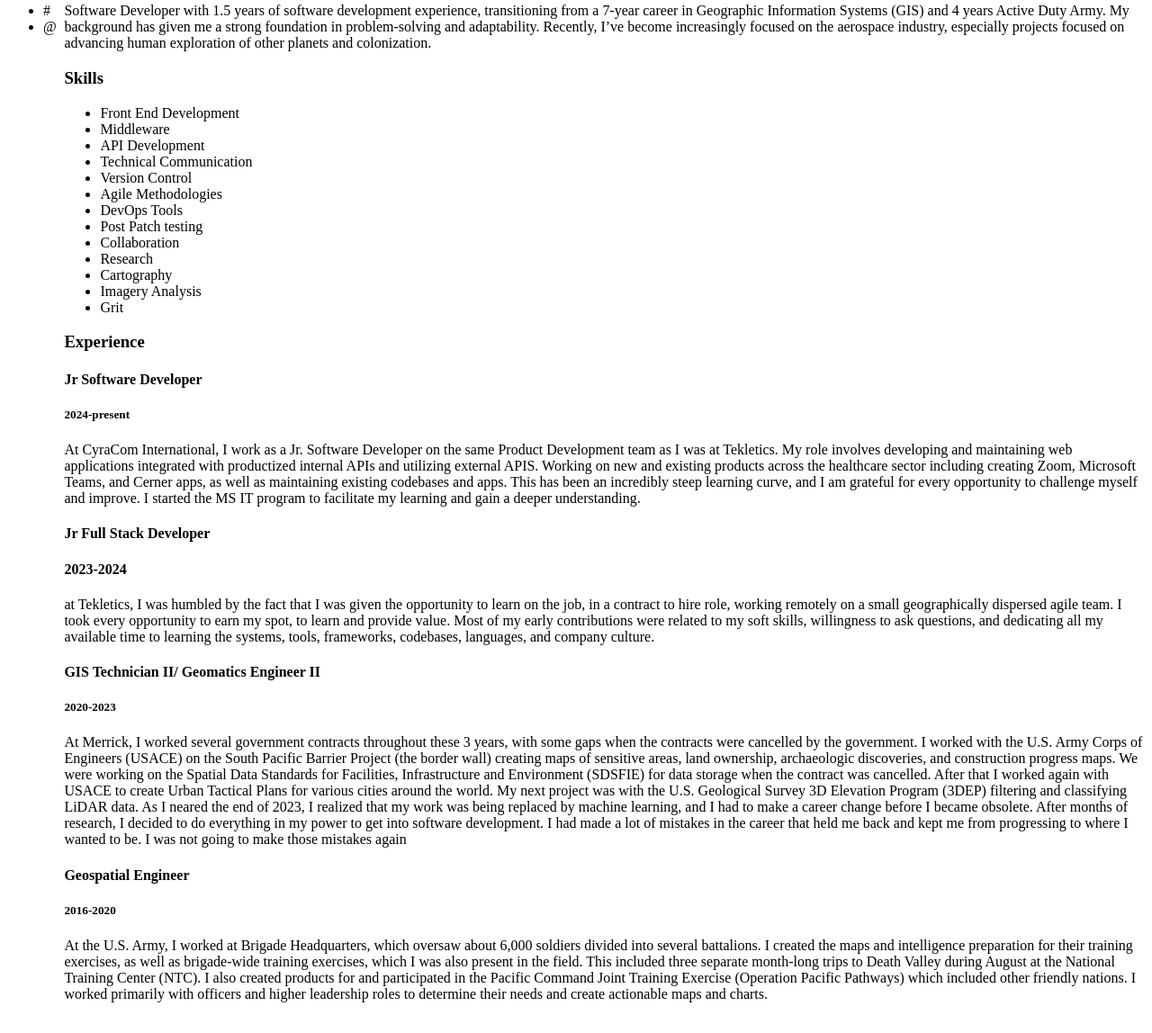
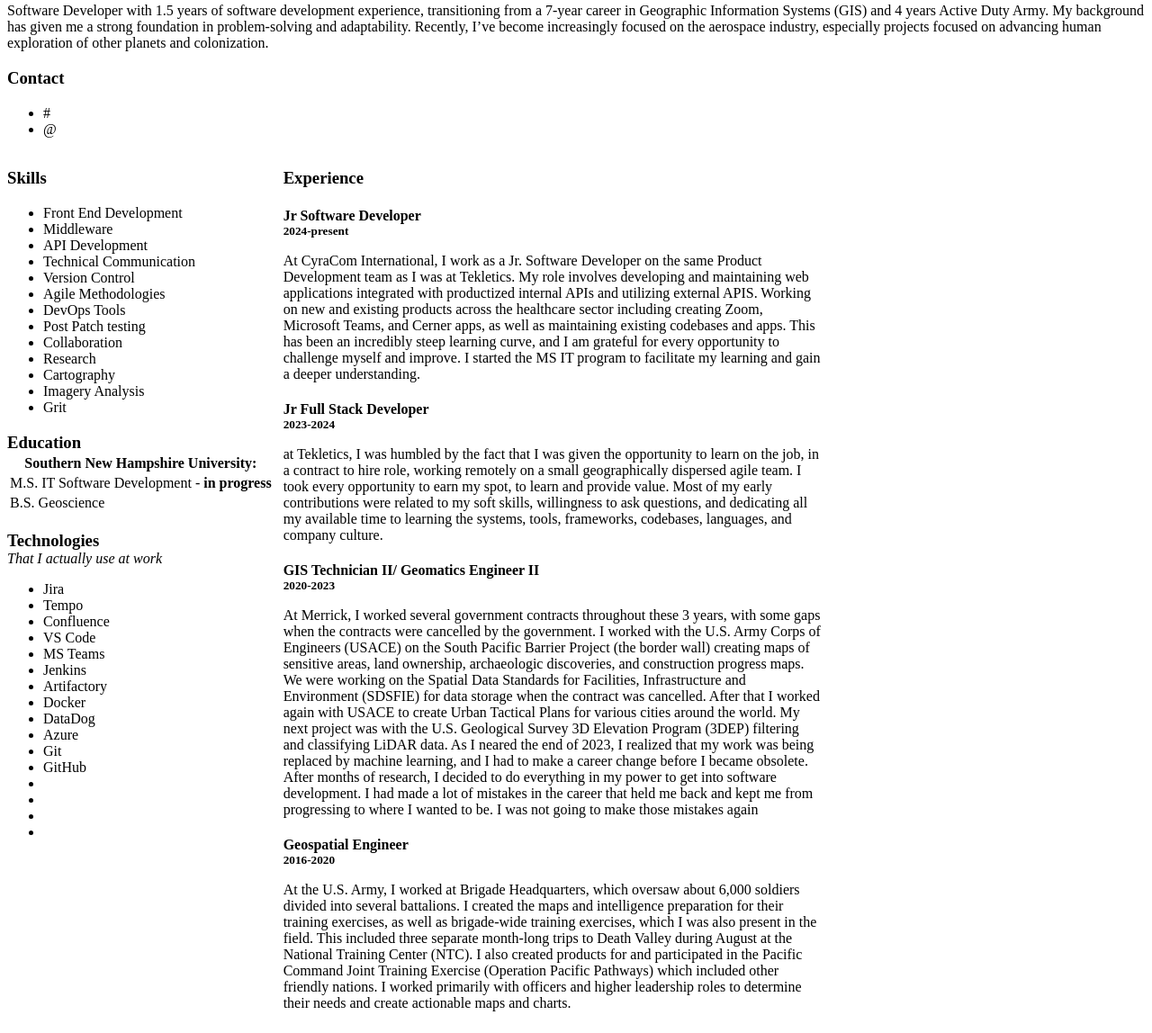
Before and after one commit to markwmc/markwmc.github.io, a plain HTML site: page website/resume.html in a window 1280 px wide. Shown: the part 289-1437 px from the top of the page at 90% size. Drawn offline with Linux system fonts and the light colour scheme.

Commit message:
formatting resume

```diff
--- a/website/resume.html
+++ b/website/resume.html
@@ -9,15 +9,7 @@
         <h1 style="text-align:center">MARK MCCLALLEN</h1>
             <h2 style="text-align:center">Software Developer</h2>
         <div style="display: flex">
-            <div>
-                <h3>Contact</h3>
-                <div>
-                    <ul>
-                        <li>#</li>
-                        <li>@</li>
-                    </ul>
-                </div>
-            </div>
+
             <div>
                 <h3>Profile</h3>
                 <div>
@@ -30,6 +22,15 @@
                 advancing human exploration of other planets and colonization.</p>
             </div>
             <div>
+                <h3>Contact</h3>
+                <div>
+                    <ul>
+                        <li>#</li>
+                        <li>@</li>
+                    </ul>
+                </div>
+            </div>
+            <div style="margin-right: 10px; float:inline-start">
                 <h3>Skills</h3>
                 <div>
                     <ul>
@@ -47,13 +48,43 @@
                         <li>Imagery Analysis</li>
                         <li>Grit</li>
                     </ul>
+                    <div>
+                        <h3 style="margin-bottom: 0">Education</h3>
+                       <table>
+                        <tr><th>Southern New Hampshire University:</th></tr>
+                        <td>M.S. IT Software Development - <strong>in progress</strong></td>
+                        <tr><td>B.S. Geoscience</td></tr>
+                        </table>
+                    </div>
+                    <div>
+                        <h3 style="margin-bottom:0">Technologies</h3>
+                        <em>That I actually use at work</em>
+                        <ul>
+                            <li>Jira</li>
+                            <li>Tempo</li>
+                            <li>Confluence</li>
+                            <li>VS Code</li>
+                            <li>MS Teams</li>
+                            <li>Jenkins</li>
+                            <li>Artifactory</li>
+                            <li>Docker</li>
+                            <li>DataDog</li>
+                            <li>Azure</li>
+                            <li>Git</li>
+                            <li>GitHub</li>
+                            <li></li>
+                            <li></li>
+                            <li></li>
+                            <li></li>
+                        </ul>
+                    </div>
                 </div>
             </div>
-            <div>
+            <div style=" width:600px; align-content:flex-start">
                 <h3>Experience</h3>
                 <div>
-                     <h4>Jr Software Developer</h4>
-                    <h5>2024-present</h5>
+                     <h4 style="margin-bottom: 0;">Jr Software Developer</h4>
+                    <h5 style="margin-top: 0; margin-bottom: 0">2024-present</h5>
                     <p>At CyraCom International, I work as a Jr. Software Developer on
                         the same Product Development team as I was at Tekletics. My
                         role involves developing and maintaining web applications
@@ -67,8 +98,8 @@
                         understanding. </p>
                 </div>
                 <div>
-                    <h4>Jr Full Stack Developer</h4>
-                    <h4>2023-2024</h4>
+                    <h4 style="margin-bottom:0;">Jr Full Stack Developer</h4>
+                    <h5 style="margin-top:0; margin-bottom:0">2023-2024</h5>
                     <p>
                         at Tekletics, I was humbled by the fact that I was given the
                         opportunity to learn on the job, in a contract to hire role, working
@@ -80,8 +111,8 @@
                         and company culture.</p>
                 </div>
                 <div>
-                    <h4>GIS Technician II/ Geomatics Engineer II</h4>
-                    <h5>2020-2023</h5>
+                    <h4 style="margin-bottom:0">GIS Technician II/ Geomatics Engineer II</h4>
+                    <h5 style="margin-top: 0; margin-bottom:0">2020-2023</h5>
                     <p>At Merrick, I worked several government contracts throughout
                         these 3 years, with some gaps when the contracts were
                         cancelled by the government. I worked with the U.S. Army Corps
@@ -103,8 +134,8 @@
                         make those mistakes again</p>
                 </div>
                 <div>
-                    <h4>Geospatial Engineer</h4>
-                    <h5>2016-2020</h5>
+                    <h4 style="margin-bottom:0;">Geospatial Engineer</h4>
+                    <h5 style="margin-top:0; margin-bottom:0;">2016-2020</h5>
                     <p>At the U.S. Army, I worked at Brigade Headquarters, which
                         oversaw about 6,000 soldiers divided into several battalions. I
                         created the maps and intelligence preparation for their training
```
